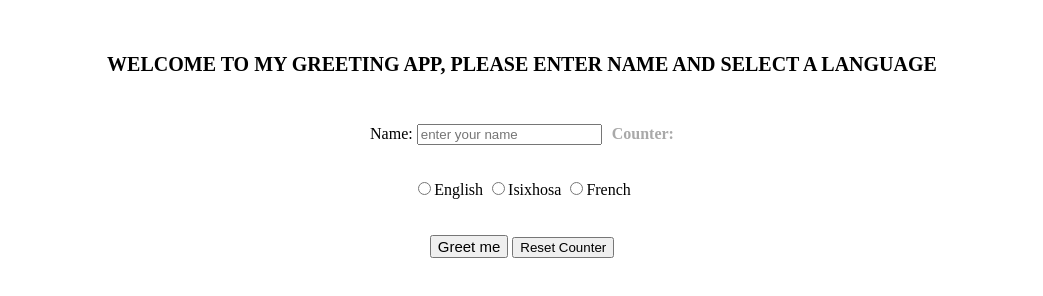
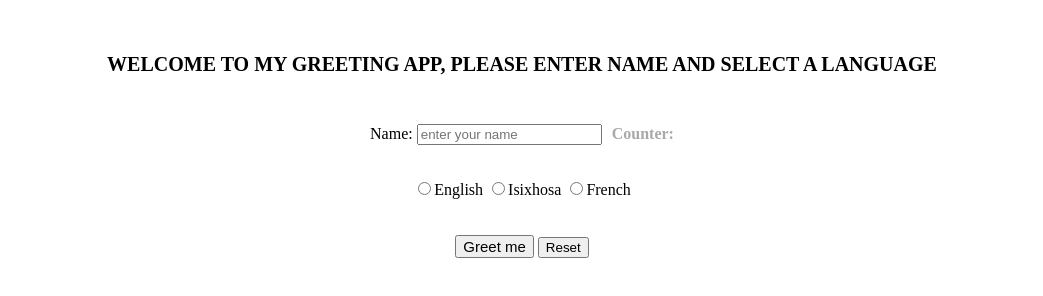
Before and after one commit to Okuhle12/Greetings, a plain HTML site: page index.html in a window 1280 px wide. Shown: the part 124-420 px from the top of the page, without its empty margins (118-1161 px from the left). Drawn offline with Linux system fonts and the light colour scheme.

Commit message:
changed 1 file

```diff
--- a/index.html
+++ b/index.html
@@ -43,7 +43,7 @@
 
 
     <button class="but">Greet me</button>
-    <button class="clear">Reset Counter</button>
+    <button class="clear">Reset </button>
 
     <!-- <input type="reset" class="reset" value="Reset">  -->
 
```
